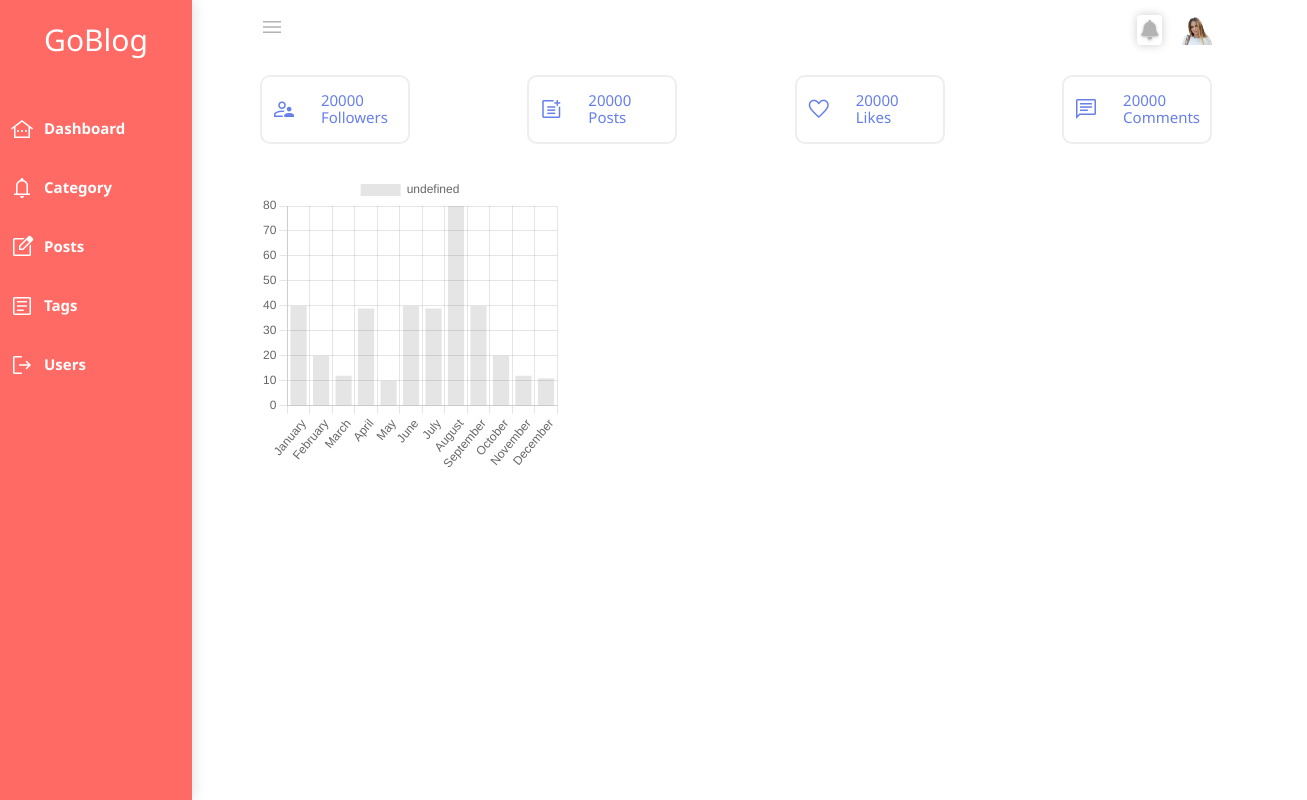
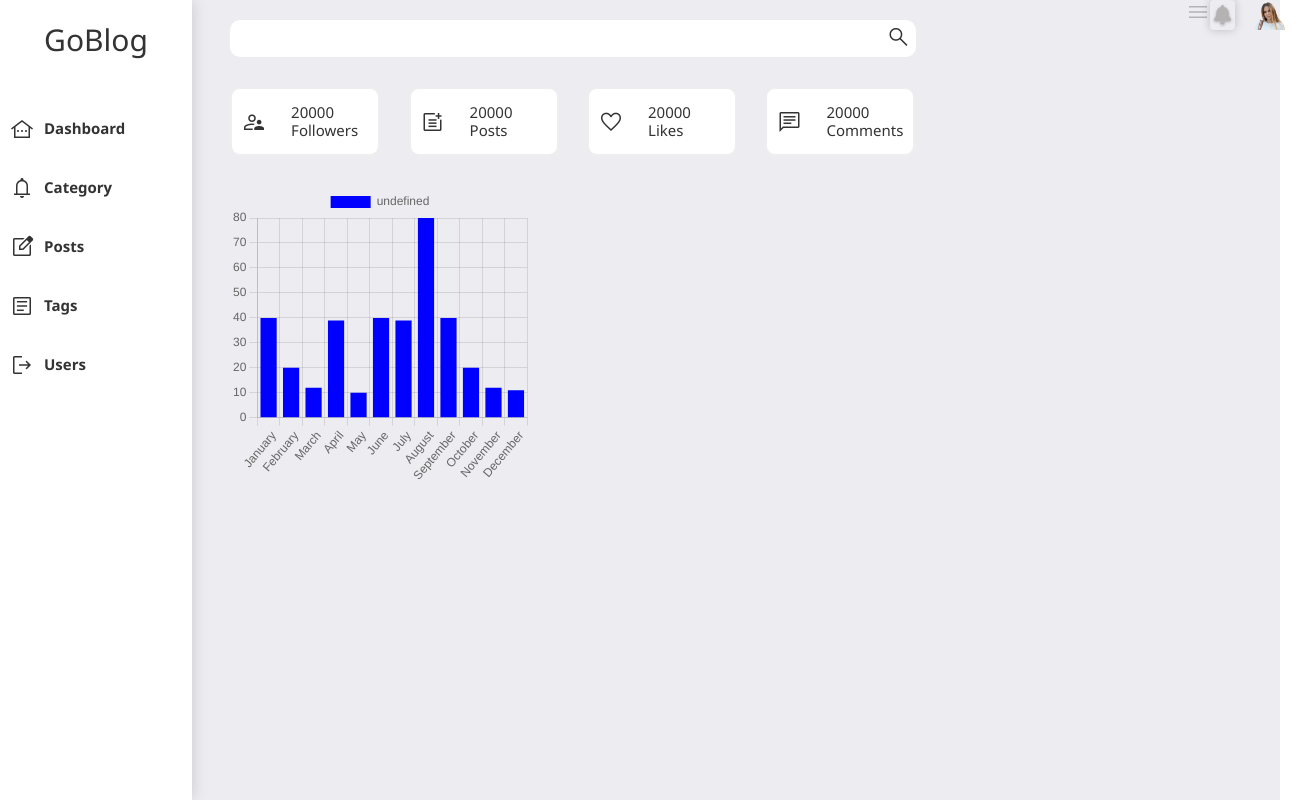
Before and after one commit to saurellebenie/saurelle_blog, a Vue app: page /Dashboard in a window 1280 px wide. Shown: the whole page, 1307 px wide, since content can reach past the window. Built offline with nearby package versions, Linux system fonts and the light colour scheme; what vue-animate-onscroll would draw is missing.

Commit message:
update dashboard

```diff
--- a/src/components/task/Dashboard.vue
+++ b/src/components/task/Dashboard.vue
@@ -66,6 +66,15 @@
         <section>
             <div class="row">
                 <div class="col-1">
+
+                    <!-- show all the content of dashboard -->
+                    <div class="all-content">
+                        <!-- v-for="story of stories" @click=sliderIndicator() :key=story?.id" -->
+                        <router-view />
+                    </div>
+                </div>
+                <div class="col-2">
+
                     <div class="head">
 
                         <div class="head-left">
@@ -80,11 +89,6 @@
                             <profile />
                         </div>
 
-                    </div>
-                    <!-- show all the content of dashboard -->
-                    <div class="all-content">
-                        <!-- v-for="story of stories" @click=sliderIndicator() :key=story?.id" -->
-                        <router-view />
                     </div>
                 </div>
             </div>
@@ -109,7 +113,7 @@ export default {
     data() {
         return {
             myStyle: {
-                backgroundColor: "#fff"
+                backgroundColor: "#333"
             },
             date: new Date().toLocaleString(),
             username: "",
@@ -176,7 +180,7 @@ aside .sidebar {
     width: 15%;
     box-shadow: 0 0px 15px 0px rgb(0 0 0 / 15%);
     z-index: 900;
-    background: #FF6A64;
+    background: #fff;
 }
 
 aside .menu-aside.selected {
@@ -185,7 +189,7 @@ aside .menu-aside.selected {
 
 aside .menu-aside .button span,
 aside .menu-aside-footer .button span {
-    color: #fff;
+    color: #333;
     margin: 10px;
 }
 
@@ -194,7 +198,7 @@ aside .menu-aside-footer .button span {
     display: flex;
     align-items: center;
     height: auto;
-    color: #fff;
+    color: #333;
     padding: 5px 0;
     /* background: none; */
     margin-top: 5px;
@@ -203,7 +207,7 @@ aside .menu-aside-footer .button span {
 
 aside .button:hover {
     /* background-position: right; */
-    background: linear-gradient(to right, pink 0%, rgb(245, 60, 14) 47%, red 47%, red 50%, #FFFFFF 50%, #FFFFFF 100%);
+    background: linear-gradient(to right, pink 0%, blue 47%, rgb(160, 160, 238) 47%, rgb(176, 176, 247) 50%, #333FFF 50%, #FFFFFF 100%);
     background-size: 200%;
     background-position: left;
     transition: 5s ease-out;
@@ -221,16 +225,17 @@ aside .logo {
     margin: 0 auto;
     justify-content: center;
     padding-top: 1.5rem;
-    color: #fff;
+    color: #333;
 }
 
 section {
     width: 85%;
+    background-color: rgb(236, 236, 241);
 }
 
 /* section */
 section .row .col-1 {
-    width: 100%;
+    width: 70%;
 }
 
 section .row .head {
@@ -243,9 +248,11 @@ section .row .head {
 section .row .head .head-rigth {
     justify-content: space-between;
 }
+
 .head-left button span {
-    color:#b4b2b2;
+    color: #b4b2b2;
 }
+
 /* Notifications */
 .notif {
     margin-right: 20px;
@@ -255,7 +262,7 @@ section .row .head .head-rigth {
     display: inline-block;
     position: relative;
     padding: 0.2em;
-    /* background: #FF6A64; */
+    /* background: blue; */
     border-radius: 0.2em;
     font-size: 1.3em;
     box-shadow: 0 0 10px rgba(0, 0, 0, 0.2);
@@ -283,9 +290,9 @@ section .row .head .head-rigth {
     right: -15px;
     padding: 5px 8px;
     line-height: 100%;
-    border: 2px #fff solid;
+    border: 2px #333 solid;
     border-radius: 60px;
-    background: #FF6A64;
+    background: blue;
     opacity: 0;
     content: attr(data-count);
     opacity: 0;
@@ -347,7 +354,8 @@ section .row .col-1 .all-content {
 section .row {
     display: flex;
     height: 100vh;
-    padding: 1rem;
+    /* padding: 1rem; */
+    justify-content: space-between;
 }
 
 
@@ -405,7 +413,7 @@ section .row {
     aside {
         box-shadow: none;
         min-height: 0;
-        background: #fff;
+        background: #333;
         z-index: 999;
         left: 0;
         /* display: none; */
@@ -449,7 +457,7 @@ section .row {
         box-shadow: var(--line-border);
         position: fixed;
         align-items: center;
-        background: #fff;
+        background: #333;
         background-attachment: fixed;
         padding: 20px;
         z-index: 999;
--- a/src/components/task/Storie.vue
+++ b/src/components/task/Storie.vue
@@ -1,4 +1,12 @@
 <template>
+    <div class="search-bar flex">
+        <input type="text" name="" id="">
+        <button>
+            <span class="material-symbols-outlined">
+                search
+            </span>
+        </button>
+    </div>
     <div class="stats flex">
         <div class="stats_box flex">
             <span class="material-symbols-outlined">
@@ -99,7 +107,10 @@ export default {
                     'November',
                     'December'],
 
-                datasets: [{ data: [40, 20, 12, 39, 10, 40, 39, 80, 40, 20, 12, 11] }]
+                datasets: [{
+                    data: [40, 20, 12, 39, 10, 40, 39, 80, 40, 20, 12, 11],
+                    backgroundColor: "blue",
+                }]
             },
             chartOptions: {
                 responsive: true
@@ -128,6 +139,7 @@ export default {
     width: 150px;
     padding: 10px;
     border-radius: 10px;
+    background-color: #fff;
 }
 
 .stats_box div {
@@ -136,4 +148,21 @@ export default {
     margin-left: 20px;
     padding: 5px;
 }
+
+.search-bar {
+    margin-top: 20px;
+    padding: 5px;
+    background-color: #fff;
+    border-radius: 10px;
+    align-items: center;
+}
+
+span {
+    color: #333;
+}
+
+.search-bar input {
+    width: 100%;
+    outline: none;
+}
 </style>
```
Also changed, not shown: src/components/task/sidebar.vue (added, +69 -0 lines).
